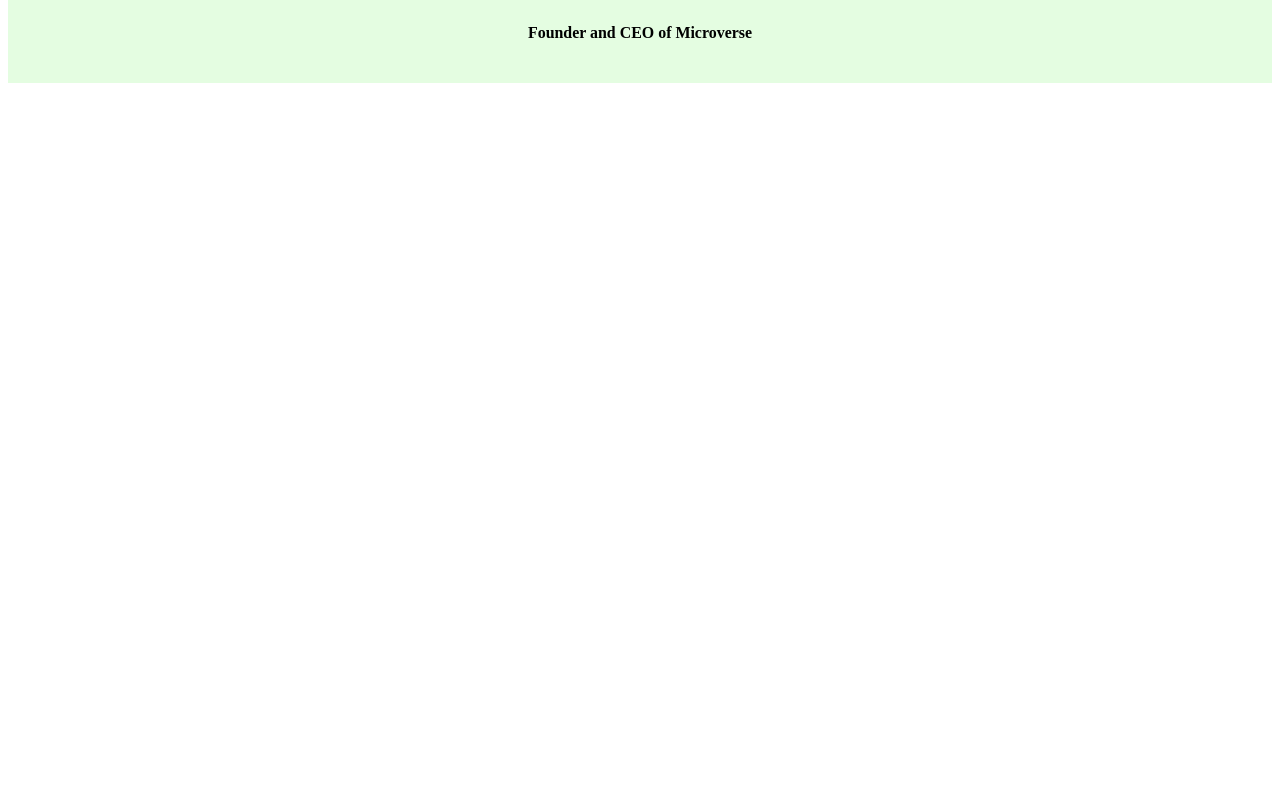
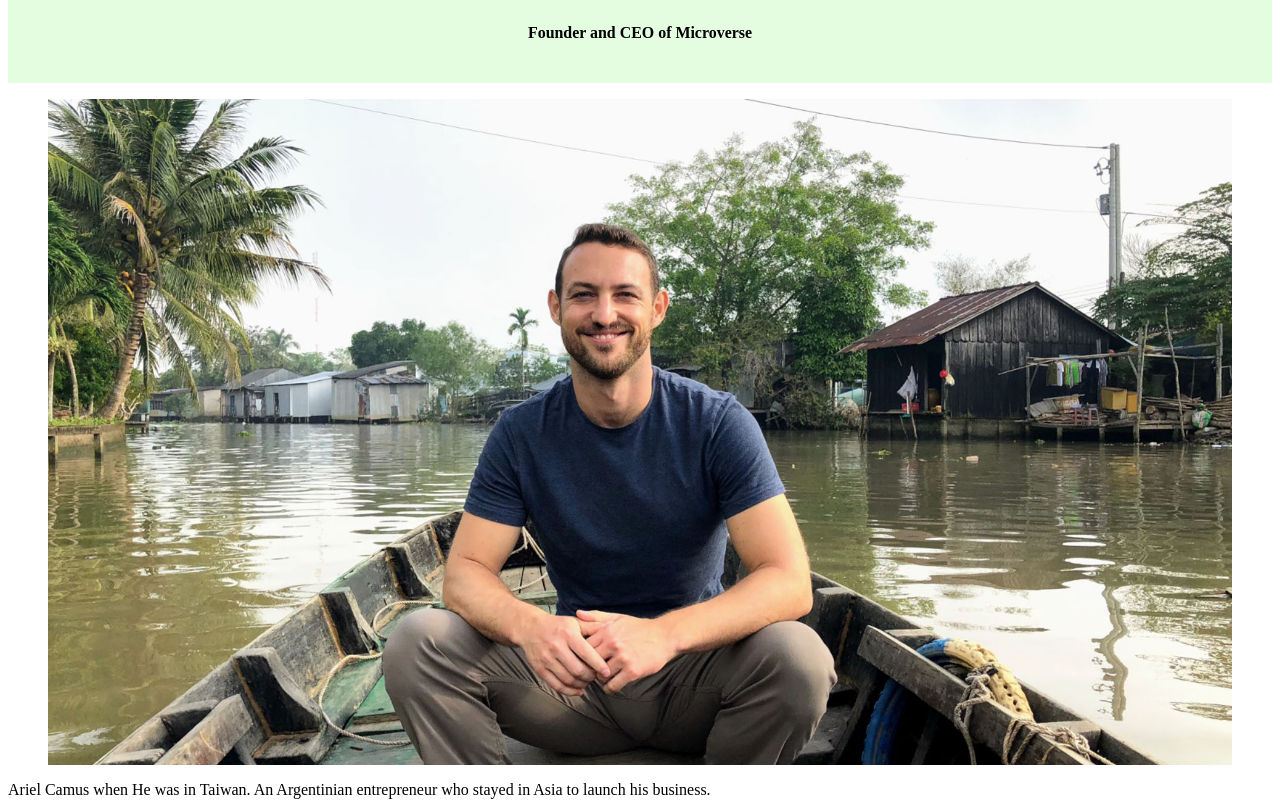
Before and after one commit to Roathy/microverse-trial-Tribute-Page, a plain HTML site: page index.html in a window 1280 px wide. Shown: the part 83-890 px from the top of the page. Before the commit the page ends 800 px from the top, so only its background shows below. Drawn offline with Linux system fonts and the light colour scheme; a web font is replaced by a local one.

Commit message:
Third commit

```diff
--- a/index.html
+++ b/index.html
@@ -27,7 +27,10 @@
 
             <!-- B O D Y -->
             <section>
-
+                   <figure id="img-div">
+                        <img id="img" src="./B3QPA6DNKVGJRFG2T6IZ4DBDOE.jpeg" alt="profile">
+                    </figure>
+                    <figcaption>Ariel Camus when He was in Taiwan. An Argentinian entrepreneur who stayed in Asia to launch his business. </figcaption>
             </section>
 
             <!-- T I M E  L I N E & F O O T E R -->
--- a/style.css
+++ b/style.css
@@ -6,3 +6,21 @@
   background-color: rgb(228, 253, 225);
   text-align: center;
 }
+#img{
+  max-width: 100%;
+    display: block;
+    height: auto;
+    margin: 0 auto;
+}
+
+figure {
+  display: block;
+  margin-block-start: 1em;
+  margin-block-end: 1em;
+  margin-inline-start: 40px;
+  margin-inline-end: 40px;
+}
+
+figcaption {
+  display: block;
+}
```
Also changed, not shown: B3QPA6DNKVGJRFG2T6IZ4DBDOE.jpeg (added).
